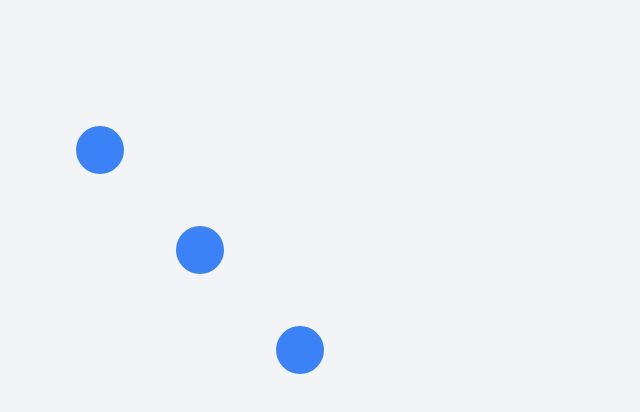
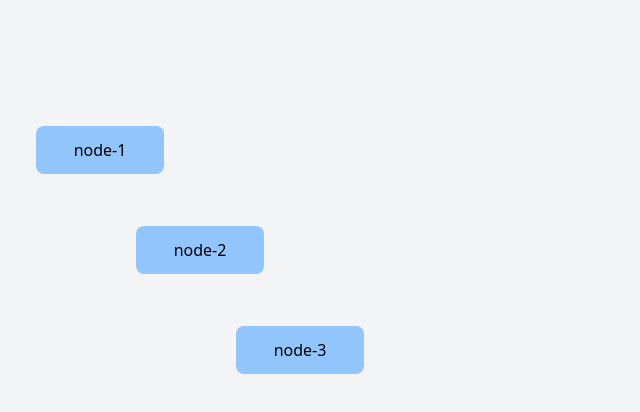
Before and after one commit to mrsekut/tasph, a React (Vite) app: page / in a window 1280 px wide. Shown: the top 412 px of the page, without its empty margins (0-640 px from the left). Built offline with nearby package versions, Linux system fonts and the light colour scheme.

Commit message:
define Node Compnent

```diff
--- /dev/null
+++ b/src/NodeDiagram/Node.tsx
@@ -0,0 +1,15 @@
+import type React from "react";
+import type { TaskNode } from "../TaskNode";
+
+type Props = {
+  node: TaskNode;
+};
+
+// TODO: style
+export const Node: React.FC<Props> = ({ node }) => {
+  return (
+    <div className="w-32 h-12 p-2 grid justify-center items-center rounded-lg bg-blue-300">
+      {node.id}
+    </div>
+  );
+};
--- a/src/NodeDiagram/NodeDiagram.tsx
+++ b/src/NodeDiagram/NodeDiagram.tsx
@@ -1,6 +1,7 @@
 import type React from "react";
 import { useRef, useState } from "react";
 import type { Pos, TaskId, TaskNode } from "../TaskNode";
+import { Node } from "./Node";
 
 type Props = {
   nodes: TaskNode[];
@@ -44,14 +45,16 @@ export const NodeDiagram: React.FC<Props> = ({ nodes, moveNode }) => {
       {nodes.map(node => (
         <div
           key={node.id}
-          className="absolute w-12 h-12 rounded-full cursor-move bg-blue-500"
+          className="absolute cursor-move"
           style={{
             left: `${node.x}px`,
             top: `${node.y}px`,
             transform: "translate(-50%, -50%)",
           }}
           onMouseDown={e => handleNodeMouseDown(e, node.id)}
-        />
+        >
+          <Node key={node.id} node={node} />
+        </div>
       ))}
     </div>
   );
```
